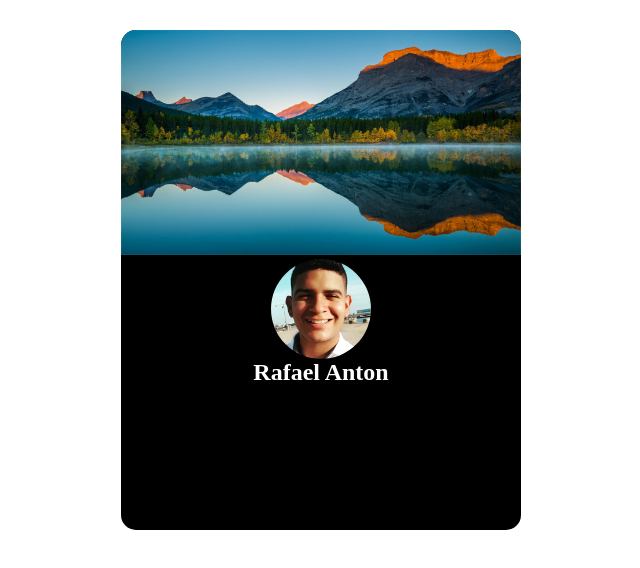
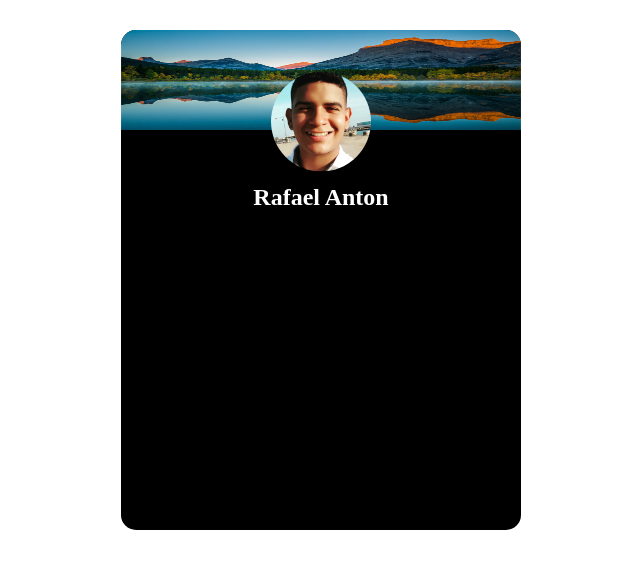
Before and after one commit to ar1960/card, a plain HTML site: page index.html in a window 1280 px wide. Shown: the whole page, without its empty margins (319-959 px from the left). Drawn offline with Linux system fonts and the light colour scheme.

Commit message:
mejora de altura

```diff
--- a/CSS/style.css
+++ b/CSS/style.css
@@ -13,19 +13,23 @@ main {
     background-color: black;
     border-radius: 15px;
     overflow: hidden;
+    position: relative;
 }
 .card .background img {
     width: 100%;
+    height: 100px;
 }
+
 .card .profile-picture {
-    display: flex;
-    justify-content: center;
+    position: absolute;
+    transform: translateY(-60%) translateX(150%);
 }
 .card .profile-picture img {
     width: 100px;
     border-radius: 50%;
 }
 .card h1 {
+    margin-top: 50px;
     color: white;
     text-align: center;
 }
```
